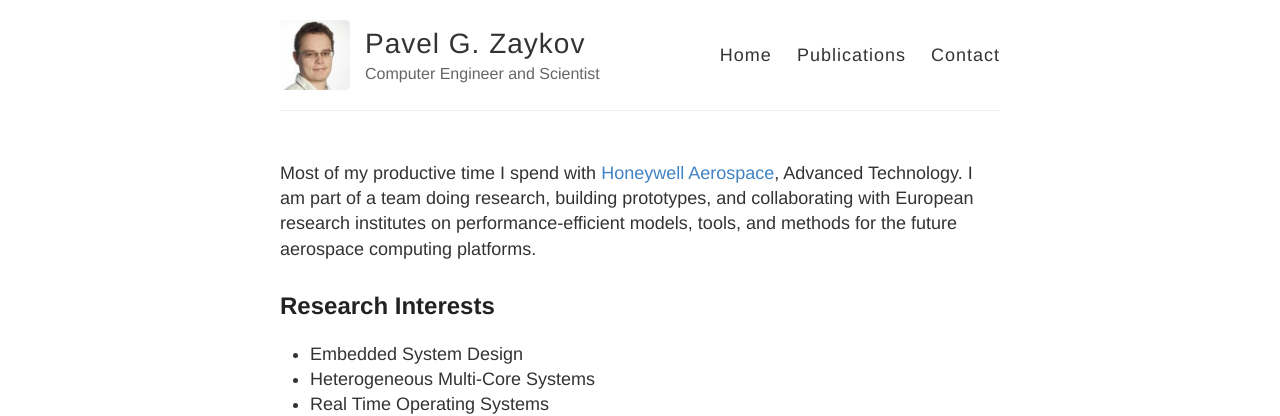
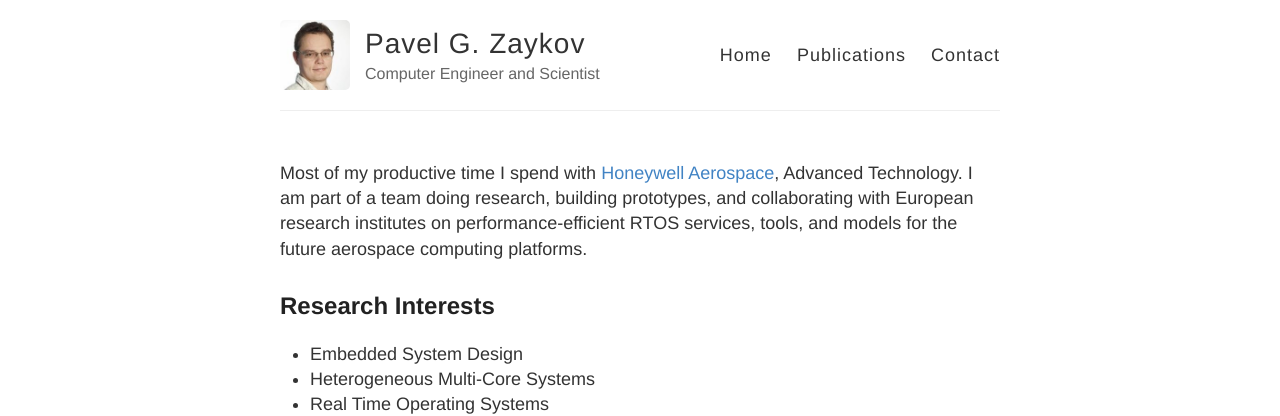
Before and after one commit to zaykov/web-page, a Jekyll site: the page built from index.md, in a window 1280 px wide. Shown: the top 416 px of the page. Built offline with Jekyll 4.4.1, drawn with Linux system fonts in a browser that asks for light colours; comment, search, counter and statistics services are not loaded.

Commit message:
final touches to be fully compliant with the new page template

```diff
--- a/_config.yml
+++ b/_config.yml
@@ -73,7 +73,7 @@ sass:
   style: :expanded # You might prefer to minify using :compressed
 
 # Use the following plug-ins
-gems:
+plugins:
   - jekyll-sitemap # Create a sitemap using the official Jekyll sitemap gem
   - jekyll-feed # Create an Atom feed using the official Jekyll feed gem
 
--- a/index.md
+++ b/index.md
@@ -2,7 +2,7 @@
 layout: page
 ---
 
-Most of my productive time I spend with <a href="http://aerospace.honeywell.com/" target="_blank">Honeywell Aerospace</a>, Advanced Technology. I am part of a team doing research, building prototypes, and collaborating with European research institutes on performance-efficient models, tools, and methods for the future aerospace computing platforms.
+Most of my productive time I spend with <a href="http://aerospace.honeywell.com/" target="_blank">Honeywell Aerospace</a>, Advanced Technology. I am part of a team doing research, building prototypes, and collaborating with European research institutes on performance-efficient RTOS services, tools, and models for the future aerospace computing platforms.
 
 ## Research Interests
 * Embedded System Design
```
Also changed, not shown: publications.md (+1 -0 lines).
